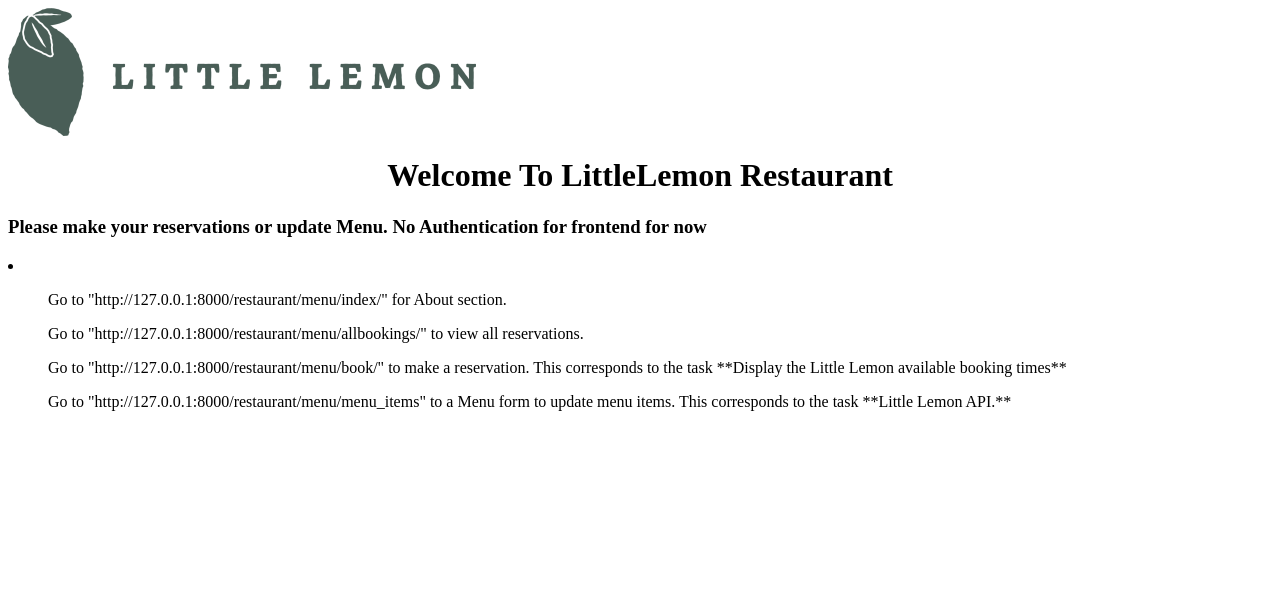
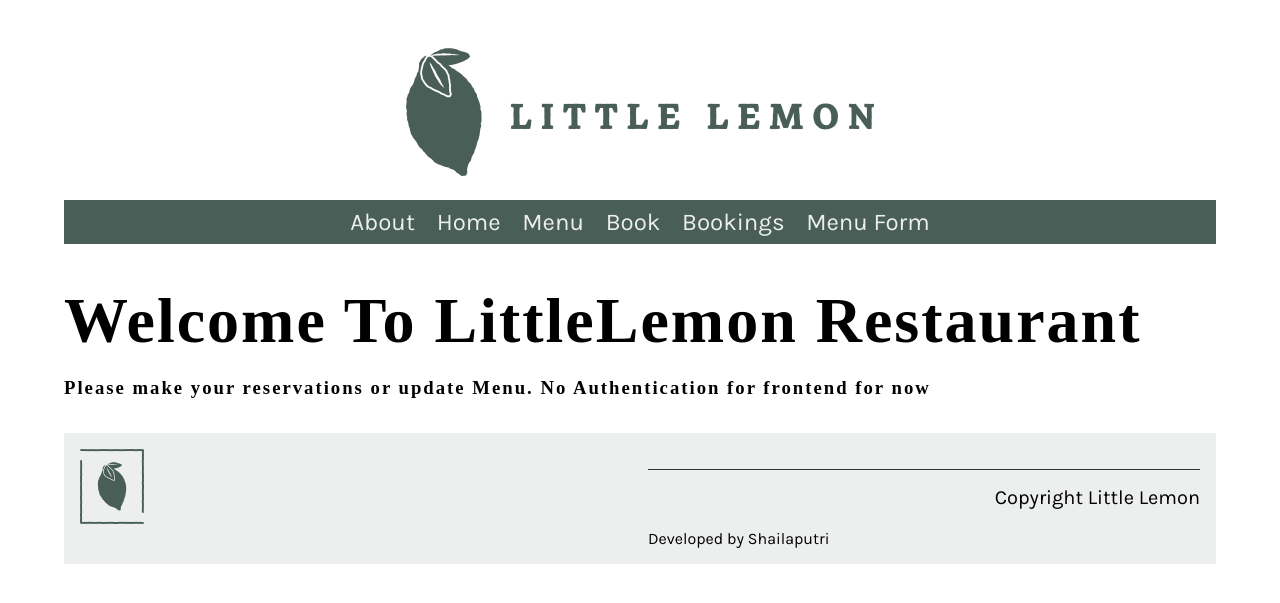
Before and after one commit to Shailaputri/littlelemon, a Django app: page /restaurant/menu/ in a window 1280 px wide. Shown: the top 603 px of the page. Run offline with Django 4.2, Linux system fonts and the light colour scheme; some web fonts are replaced.

Commit message:
Added Menu page and Menu Form page. Changed About page

```diff
--- a/littlelemon/restaurant/urls.py
+++ b/littlelemon/restaurant/urls.py
@@ -7,6 +7,7 @@ urlpatterns = [
 path('', views.home, name='home'),
 path('about/', views.about, name='about'),
 path('simple_menu/', views.simple_menu, name='simple_menu'),
+path('single_menu_item/<int:pk>/', views.display_menu_items, name='single_menu_item'),
 path('menu/', views.MenuView.as_view(), name='menu'),
 path('menu/<int:pk>', views.SingleMenuView.as_view(), name='single_menu'),
 path('register/', views.RegisterView.as_view()),
--- a/littlelemon/restaurant/views.py
+++ b/littlelemon/restaurant/views.py
@@ -32,6 +32,13 @@ def simple_menu(request):
 	menu_data = models.Menu.objects.all()
 	main_data = {"menu" : menu_data}
 	return render(request, "simple_menu.html", main_data)
+
+def display_menu_items(request, pk=None):
+	if pk:
+		menu_item = models.Menu.objects.get(pk=pk)
+	else:
+		menu_item = ''
+	return render(request, "single_menu_item.html", {"menu_item":menu_item})
 
 #Generics class based views for Menu, Single Menu and Booking - DRF Project
 class MenuView(generics.ListCreateAPIView):
--- a/littlelemon/templates/about.html
+++ b/littlelemon/templates/about.html
@@ -8,7 +8,7 @@
       <p>
         30% Off This Weekend
       </p>
-      <a href="#" class="cta"> Book now </a>
+      <a href="{% url 'book' %}" class="cta"> Book now </a>
     </article>
   </section>
   <section>
@@ -19,7 +19,7 @@
         Our menu consists of 12-15 seasonal items based on Italian, Greek, and Turkish culture.
       </p>
       <p>
-        <a href="{% url 'menu' %}">See our new menu</a>
+        <a href="{% url 'simple_menu' %}">See our new menu</a>
       </p>
     </article>
     <article>
--- a/littlelemon/templates/base.html
+++ b/littlelemon/templates/base.html
@@ -19,6 +19,7 @@
       type="image/png"
       href="{% static 'restaurant/favicon.ico' %}"
     />
+
 
     <!-- Include your CSS files here -->
     <link
@@ -45,5 +46,6 @@
     <!--Footer content-->
 
     <!-- Replace this comment with your code  -->
+     {% include 'footer.html' %}
   </body>
 </html>
--- /dev/null
+++ b/littlelemon/templates/footer.html
@@ -0,0 +1,10 @@
+{% load static %}
+<footer>
+  <article>
+        <img src="{% static 'img/logo_footer.png' %}" />
+  </article>
+  <article>
+    <p>Copyright Little Lemon </p>
+    <span>Developed by Shailaputri </span>
+  </article>
+</footer>
--- a/littlelemon/templates/header.html
+++ b/littlelemon/templates/header.html
@@ -1,6 +1,6 @@
 {% load static %}
 <header>
-  <img src="{% static 'restaurant/logo.png' %}" />
+  <a href="{% url 'about' %}"><img src="{% static 'restaurant/logo.png' %}" /></a>
 </header>
 <nav>
   <ul>
@@ -10,5 +10,6 @@
     <!-- <li><a href="{% url 'menu_items' %}">Menu</a></li> -->
     <li><a href="{% url 'book' %}">Book</a></li>
     <li><a href="{% url 'allbookings' %}">Bookings</a></li>
+    <li><a href="{% url 'menu_items' %}">Menu Form</a></li>
   </ul>
 </nav>
--- a/littlelemon/templates/home.html
+++ b/littlelemon/templates/home.html
@@ -1,23 +1,12 @@
 <!--add this template tag-->
+{% extends 'base.html' %}
 {% load static %}
-<html>
-   <head>
-      <title>Capstone Project</title>
-   </head>
-   <body>
+
+{% block content %}
+<section>
       <div>
-
-         <img src="{% static 'restaurant/logo.png' %}"/>
          <h1 style="text-align:center;">Welcome To LittleLemon Restaurant</h1>
          <h3>Please make your reservations or update Menu. No Authentication for frontend for now</h3>
-         <li>
-            <ol>Go to "http://127.0.0.1:8000/restaurant/menu/index/" for About section.</ol>
-            <ol>Go to "http://127.0.0.1:8000/restaurant/menu/allbookings/" to view all reservations.</ol>
-            <ol>Go to "http://127.0.0.1:8000/restaurant/menu/book/"  to make a reservation.
-            This corresponds to the task **Display the Little Lemon available booking times** </ol>
-            <ol>Go to "http://127.0.0.1:8000/restaurant/menu/menu_items" to a Menu form to update menu items.
-            This corresponds to the task **Little Lemon API.** </ol>
-         </li>
       </div>
-   </body>
-</html>
+</section>
+{% endblock %}
--- a/littlelemon/templates/simple_menu.html
+++ b/littlelemon/templates/simple_menu.html
@@ -22,7 +22,9 @@
 {% for item in menu %}
    <p>
       <!-- Step 14: Add DTL variable for name -->
+<a href = "{% url 'single_menu_item' pk=item.pk %}">
 {{item.title}}
+</a>
       <span class="menu-price">
          <!-- Step 14: Add DTL variable for price -->
          ${{item.price}}
@@ -31,5 +33,7 @@
    <!-- Step 14: End or loop -->
     {% endfor %}
 </div>
+</article>
+</section>
 <!--End col-->
 {% endblock %}
```
Also changed, not shown: littlelemon/templates/single_menu_item.html (added, +41 -0 lines).
